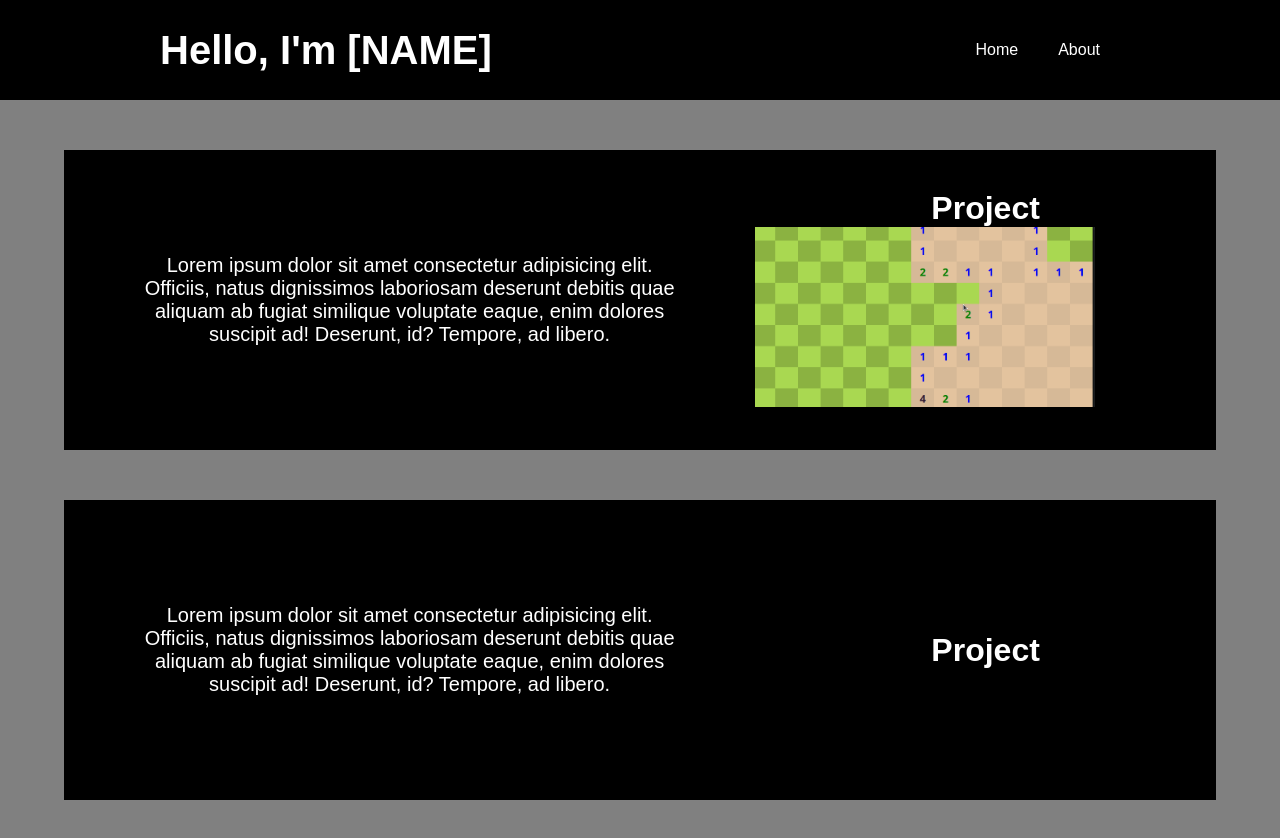
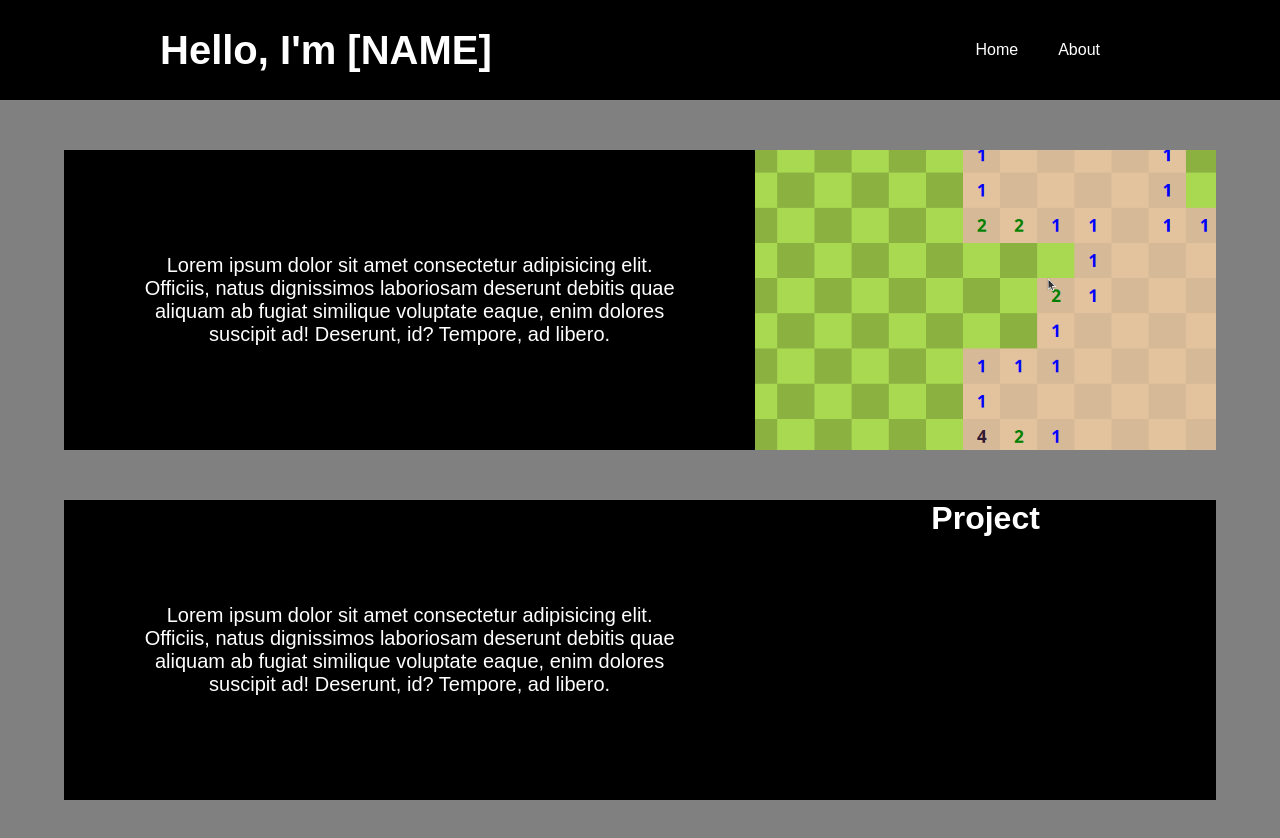
Before and after one commit to ChangedRuby/ChangedRuby.github.io, a plain HTML site: page index.html in a window 1280 px wide. Drawn offline with Linux system fonts and the light colour scheme; a script that the page names is missing.

Commit message:
Added image in first project.

```diff
--- a/index.html
+++ b/index.html
@@ -27,7 +27,7 @@
             </div>
 
             <div class="inner_title">
-                <h1>Project</h1>
+
                 <img src="images/minesweeper-preview.gif" alt="Java-Minesweeper">
             </div>
         </div>
--- a/style.css
+++ b/style.css
@@ -85,8 +85,9 @@ header {
 }
 
 .inner_title img {
-  width: 340px;
-  height: 180px;
+  width: 100%;
+  height: 100%;
+  object-fit: cover;
 }
 
 .inner_title h1 {
@@ -119,5 +120,5 @@ header {
 
 .inner_title {
   width: 40%;
-  background-color: black;
+  height: 100%;
 }
```
